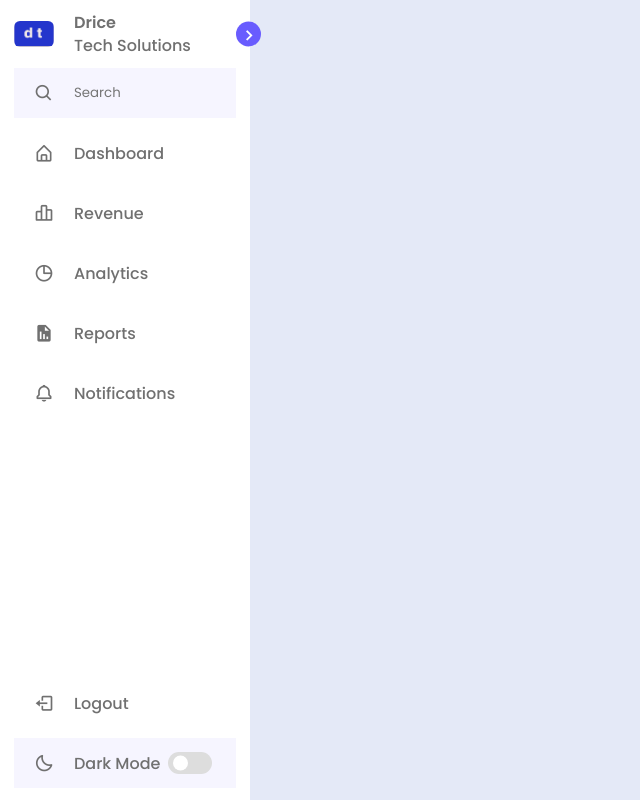
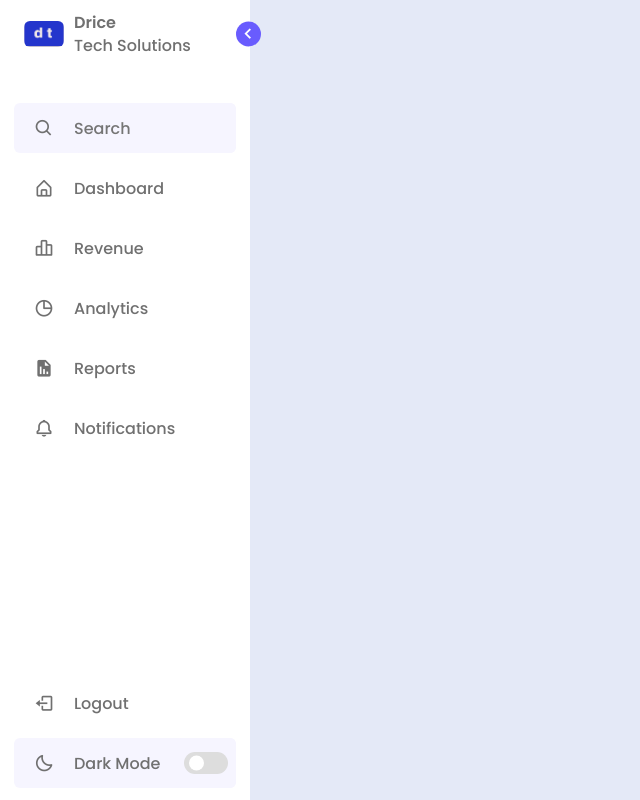
Before and after one commit to Limookiplimo/integrated-dashboards, a Django app: page / in a window 1280 px wide. Shown: the whole page, without its empty margins (0-640 px from the left). Run offline with Django 5.2, Linux system fonts and the light colour scheme.

Commit message:
Updated css to style the sidebar panel

```diff
--- a/dashboardone/static/css/styles.css
+++ b/dashboardone/static/css/styles.css
@@ -35,6 +44,12 @@ body{
     width: 250px;
     padding: 10px 14px;
     background: var(--sidebar-color);
+    transition: var(--tran-05);
+    z-index: 100;
+}
+
+.sidebar.close{
+    width: 78px;
 }
 
 /*========Reusable CSS=========*/
@@ -42,11 +57,19 @@ body{
     font-size: 16px;
     font-weight: 500;
     color: var(--text-color);
+    transition: var(--tran-04);
+    white-space: nowrap;
 }
+
+.sidebar.close .text{
+    opacity: 0;
+}
+
 .sidebar .image{
     min-width: 60px;
     display: flex;
     align-items: center;
+    justify-content: center;
 }
 
 .sidebar li{
@@ -101,7 +124,7 @@ header .image-text .header-text{
     position: absolute;
     top: 50%;
     right: -25px;
-    transform: translateY(-50%);
+    transform: translateY(-50%) rotate(180deg);
     height: 25px;
     width: 25px;
     background: var(--primary-color);
@@ -113,8 +136,22 @@ header .image-text .header-text{
     font-size: 22px;
 }
 
+.sidebar.close header .toggle{
+    transform: translateY(-50%);
+}
+
+body.dark .sidebar header .toggle{
+    color: var(--text-color);
+}
+
+.sidebar .menu{
+    margin-top: 35px;
+}
+
 .sidebar .search-box{
     background: var(--primary-color-light);
+    border-radius: 6px;
+    transition: var(--tran-05);
 }
 
 .search-box input{
@@ -123,7 +160,10 @@ header .image-text .header-text{
     outline:  none;
     border: none;
     border-radius: 6px;
+    font-size: 16px;
+    font-weight: 500;
     background: var(--primary-color-light);
+    transition: var(--tran-05);
 }
 
 .sidebar li a{
@@ -153,6 +198,8 @@ header .image-text .header-text{
 }
 
 .menu-bar .mode{
+    position: relative;
+    border-radius: 6px;
     background: var(--primary-color-light);
 }
 
@@ -171,13 +218,26 @@ header .image-text .header-text{
     opacity: 0;
 }
 
+body.dark .menu-bar .mode i.sun{
+    opacity: 1;
+}
+
+body.dark .menu-bar .mode i.moon{
+    opacity: 0;
+}
+
 .menu-bar .mode .toggle-switch{
+    position: absolute;
+    right: 0px;
     display: flex;
     align-items: center;
     justify-content: center;
     height: 100%;
     min-width: 60px;
     cursor: pointer;
+    border-radius: 6px;
+    background: var(--primary-color-light);
+    transition: var(--tran-05);
 }
 
 .toggle-switch .switch{
```
Also changed, not shown: other parts of dashboardone/static/css/styles.css (+40 -0 lines).
